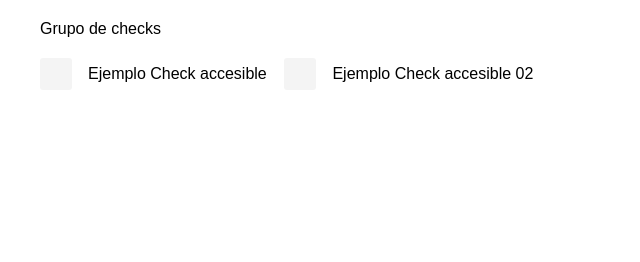
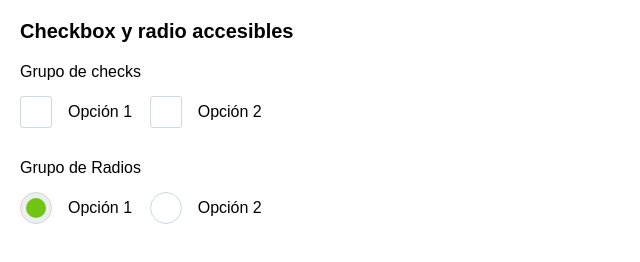
Before and after one commit to accessibites/1x02-checkboxes-and-radios, a plain HTML site: page checkbox-radio/checkbox.html in a window 1280 px wide. Shown: the whole page, without its empty margins (0-640 px from the left). Drawn offline with Linux system fonts and the light colour scheme; files whose address does not match are found by name.

Commit message:
annado radio

```diff
--- a/checkbox-radio/checkbox.html
+++ b/checkbox-radio/checkbox.html
@@ -1,47 +1,54 @@
 <!DOCTYPE html>
-<html lang="en">
+<html lang="es">
 <head>
     <meta charset="UTF-8">
     <meta name="viewport" content="width=device-width, initial-scale=1.0">
     <meta http-equiv="X-UA-Compatible" content="ie=edge">
     <title>Document</title>
     <link type="text/css" rel="stylesheet" href="css/fonts.css"/>
+    <link type="text/css" rel="stylesheet" href="css/commons.css"/>
     <link type="text/css" rel="stylesheet" href="css/checkbox.css"/>
-    <style>
-        * {
-            margin:0;
-            padding:0;
-            font-family: Arial, Helvetica, sans-serif;
-            font-size:62.5%;
-        }
-
-        .inputField {
-            display: inline-block;
-
-        }
-        .inputField:hover {
-            cursor: pointer;
-        }
-
-    </style>
+    <link type="text/css" rel="stylesheet" href="css/radio.css"/>
 </head>
 <body>
+    <main>
+        <h1>Checkbox y radio accesibles</h1>
+
         <fieldset class="inputField__group">
             <legend class="inputField__title">Grupo de checks</legend>
-        <label class="inputField"  for="check-01">
-            <input class="inputField__checkbox" type="checkbox" id="check-01" name="checkExample" value="value 1">
+            <label class="inputField" for="check01">
+                <input class="inputField__checkbox accesible__hide" type="checkbox" id="check01" value="value 1">
                 <span class="inputField__content">
                     <span class="inputField__label icon" aria-hidden="true"></span>
-                <span class="inputField__text">Ejemplo Check accesible</span>
+                    <span class="inputField__text">Opción 1</span>
                 </span>
             </label>
-        <label class="inputField"  for="check-02">
-            <input class="inputField__checkbox" type="checkbox" id="check-02" name="checkExample" value="value 2">
+            <label class="inputField" for="check02">
+                <input class="inputField__checkbox accesible__hide" type="checkbox" id="check02" value="value 2">
                 <span class="inputField__content">
                     <span class="inputField__label icon" aria-hidden="true"></span>
-                <span class="inputField__text">Ejemplo Check accesible 02</span>
+                    <span class="inputField__text">Opción 2</span>
                 </span>
             </label>
         </fieldset>
+
+        <fieldset class="inputField__group">
+            <legend class="inputField__title">Grupo de Radios</legend>
+            <label for="radio01" class="inputField">
+                <input class="inputField__radio accesible__hide" type="radio" id="radio01" name="radioGroup01" value="value 01" checked />
+                <span class="inputField__content">
+                    <span class="inputField__box"></span>
+                    <span aria-hidden="true" class="inputField__text">Opción 1</span>
+                </span>
+            </label>
+                <label for="radio02" class="inputField">
+                <input  class="inputField__radio accesible__hide" type="radio" id="radio02" name="radioGroup01" value="value 01" />
+                <span class="inputField__content">
+                    <span class="inputField__box"></span>
+                    <span aria-hidden="true" class="inputField__text">Opción 2</span>
+                </span>
+            </label>
+        </fieldset>
+    </main>
 </body>
 </html>
--- a/checkbox-radio/css/checkbox.css
+++ b/checkbox-radio/css/checkbox.css
@@ -3,43 +3,43 @@
     clip: rect(1px, 1px, 1px, 1px);
     overflow: hidden;
 }
-.inputField__content {
+.inputField__checkbox  .inputField__content {
     display: flex;
-    position:relative;
     min-height: 3.2rem;
     align-items: center;
 }
 
-.inputField__label::before {
-    background: #F4F4F4;
+.inputField__checkbox + .inputField__content .inputField__label {
+    position: relative;
+    overflow:hidden;
+}
+
+.inputField__checkbox + .inputField__content .inputField__label::before {
+    border:1px solid  #ccd9de;
     border-radius: 3px;
     box-sizing: border-box;
     height: 3.2rem;
     width: 3.2rem;
 }
-.inputField__label::before,
-.inputField__label::after {
+.inputField__checkbox + .inputField__content .inputField__label::before,
+.inputField__checkbox + .inputField__content .inputField__label::after {
     display: inline-block;
     content: '';
-    transition: all 0.2s ease-in-out;
+    transition: opacity 0.2s ease-in-out;
     will-change: transition;
     opacity: 1;
-}
-.inputField__text {
-    padding: 0 1.6rem;
-    font-size: 1.6rem;
-    line-height: 2.4rem;
 }
 
 .inputField__checkbox:focus + .inputField__content .inputField__label {
     outline:1px solid #CCC;
+    position:relative;
 }
 
 .inputField__checkbox:checked + .inputField__content .inputField__label::before {
-    background-color: #CCC;
+    background-color: #EEE;
 }
 .inputField__checkbox:checked + .inputField__content .inputField__label::after {
-    color: #1973B8;
+    color: #71c614;
     line-height: 1;
     font-size: 2rem;
     position:absolute;
@@ -51,11 +51,3 @@
 .inputField__checkbox:focus + .inputField__content {
     outline: 1px solid #CCC;
 }
-.inputField__title {
-    font-size:1.6rem;
-}
-.inputField__group {
-    border:none;
-    padding:2rem;
-    margin: 2rem;
-}
--- /dev/null
+++ b/checkbox-radio/css/commons.css
@@ -0,0 +1,50 @@
+* {
+    margin:0;
+    padding:0;
+    font-family: Arial, Helvetica, sans-serif;
+    font-size:62.5%;
+}
+
+body {
+    padding: 2rem;
+}
+
+h1 {
+    font-size:2rem;
+    margin-bottom: 2rem;
+}
+
+.accesible__hide {
+    position: absolute;
+    clip: rect(1px, 1px, 1px, 1px);
+    overflow: hidden;
+}
+
+.inputField {
+    display: inline-block;
+}
+
+.inputField:hover {
+    cursor: pointer;
+}
+
+.inputField__group {
+    border:none;
+    margin-bottom: 3rem;
+}
+
+.inputField__title {
+    font-size:1.6rem;
+    margin-bottom:1.5rem;
+}
+
+.inputField__text {
+    padding: 0 1.6rem;
+    font-size: 1.6rem;
+    line-height: 2.4rem;
+}
+
+.inputField__content {
+    align-items: center;
+    display: flex;
+}
--- /dev/null
+++ b/checkbox-radio/css/radio.css
@@ -0,0 +1,30 @@
+.inputField__radio + .inputField__content .inputField__box {
+    background-color: #fff;
+    border: 1px solid #ccd9de;
+    border-radius: 50%;
+    flex: 0 1 auto;
+    height: 3rem;
+    min-width: 3rem;
+    width: 3rem;
+    display: flex;
+    align-items: center;
+    justify-content: center;
+    overflow: hidden;
+}
+
+.inputField__radio + .inputField__content .inputField__box:after {
+    content: '';
+    border-radius: 50%;
+    display: block;
+    height: 2rem;
+    width: 2rem;
+}
+
+
+.inputField__radio:checked + .inputField__content .inputField__box {
+    background-color: #EEE;
+}
+
+.inputField__radio:checked + .inputField__content .inputField__box:after {
+    background-color: #71c614;
+}
```
Lines whose indentation alone changed are shown as unchanged.
